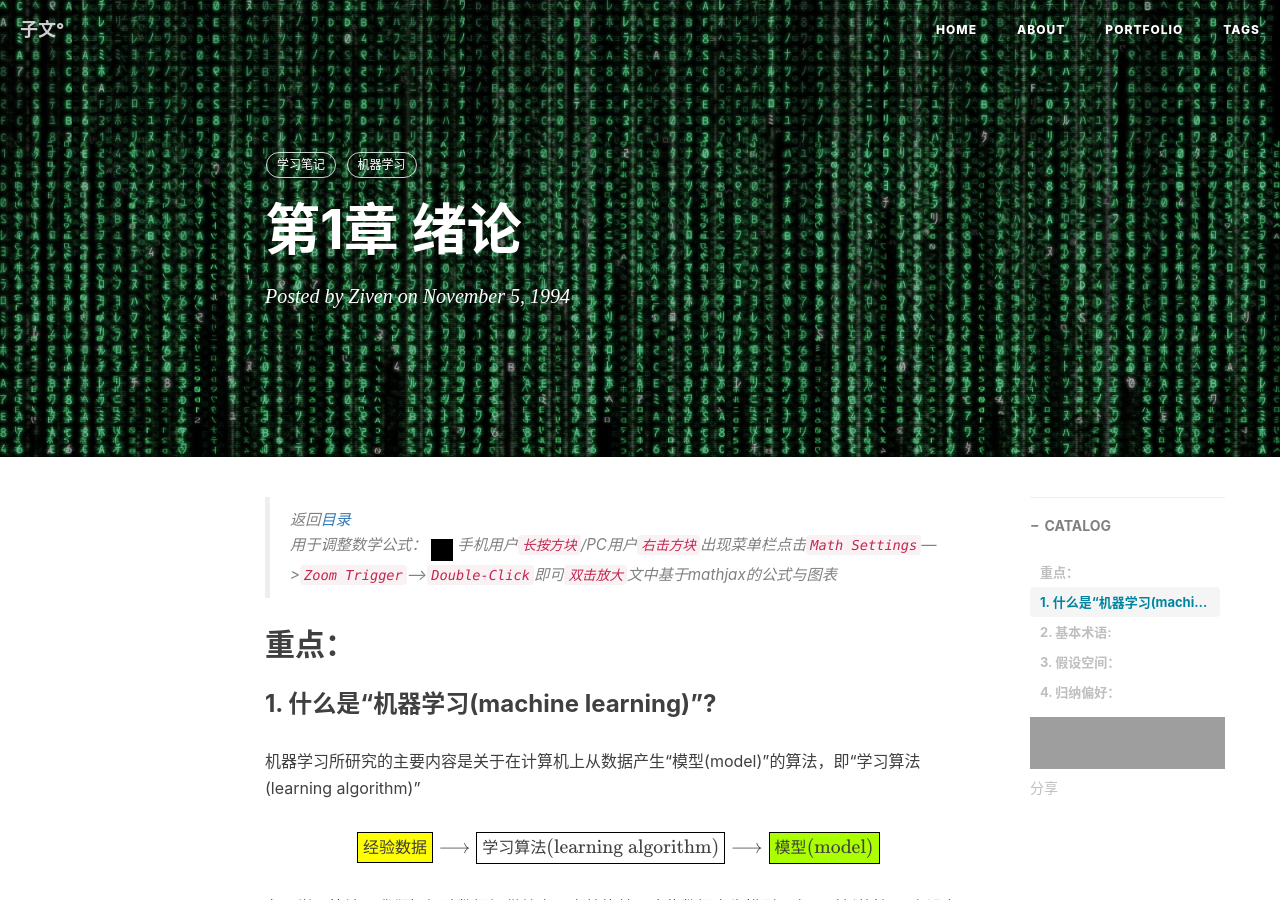
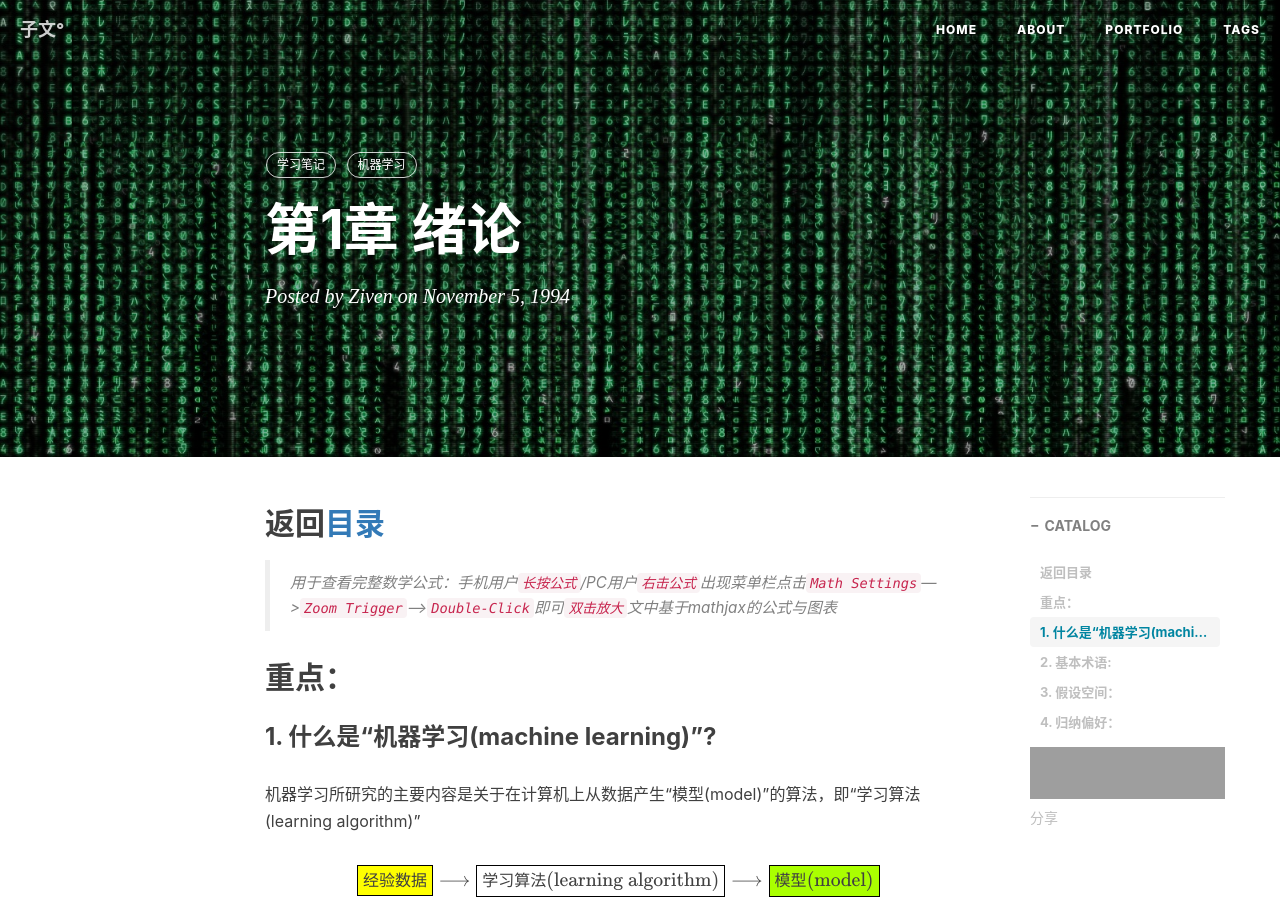
Before and after one commit to zivenyang/zivenyang.github.io, a Jekyll site: the page built from _posts/zzh-mathine-learning/2017-07-06-zzh-ml-chapter-1.markdown, in a window 1280 px wide and 900 px high, cut to the strip 0-900 px from the top of the window. Built offline with Jekyll 4.4.1, drawn with Linux system fonts in a browser that asks for light colours; nearby versions of some CDN libraries; formulas are drawn with MathJax 3; comment, search, counter and statistics services are not loaded; grey boxes are pictures that could not be loaded.

Commit message:
update ch1

```diff
--- a/_posts/zzh-mathine-learning/2017-07-06-zzh-ml-chapter-1.markdown
+++ b/_posts/zzh-mathine-learning/2017-07-06-zzh-ml-chapter-1.markdown
@@ -10,10 +10,10 @@ tags:
     - 学习笔记
     - 机器学习
 ---
-> 返回[目录](http://ziven.xin/2017/07/06/zzh-machine-learning-outline/)
-用于调整数学公式：
-\\(\bbox[black,10px, border:1px solid black]{}\\)
-手机用户`长按方块`/PC用户`右击方块`出现菜单栏点击`Math Settings`--->`Zoom Trigger`--->`Double-Click`即可`双击放大`文中基于mathjax的公式与图表
+
+返回[目录](http://ziven.xin/2017/07/06/zzh-machine-learning-outline/)
+------------------------------------
+>用于查看完整数学公式：手机用户`长按公式`/PC用户`右击公式`出现菜单栏点击`Math Settings`--->`Zoom Trigger`--->`Double-Click`即可`双击放大`文中基于mathjax的公式与图表
 
 ## 重点：
 ### 1. 什么是“机器学习(machine learning)”?
```
